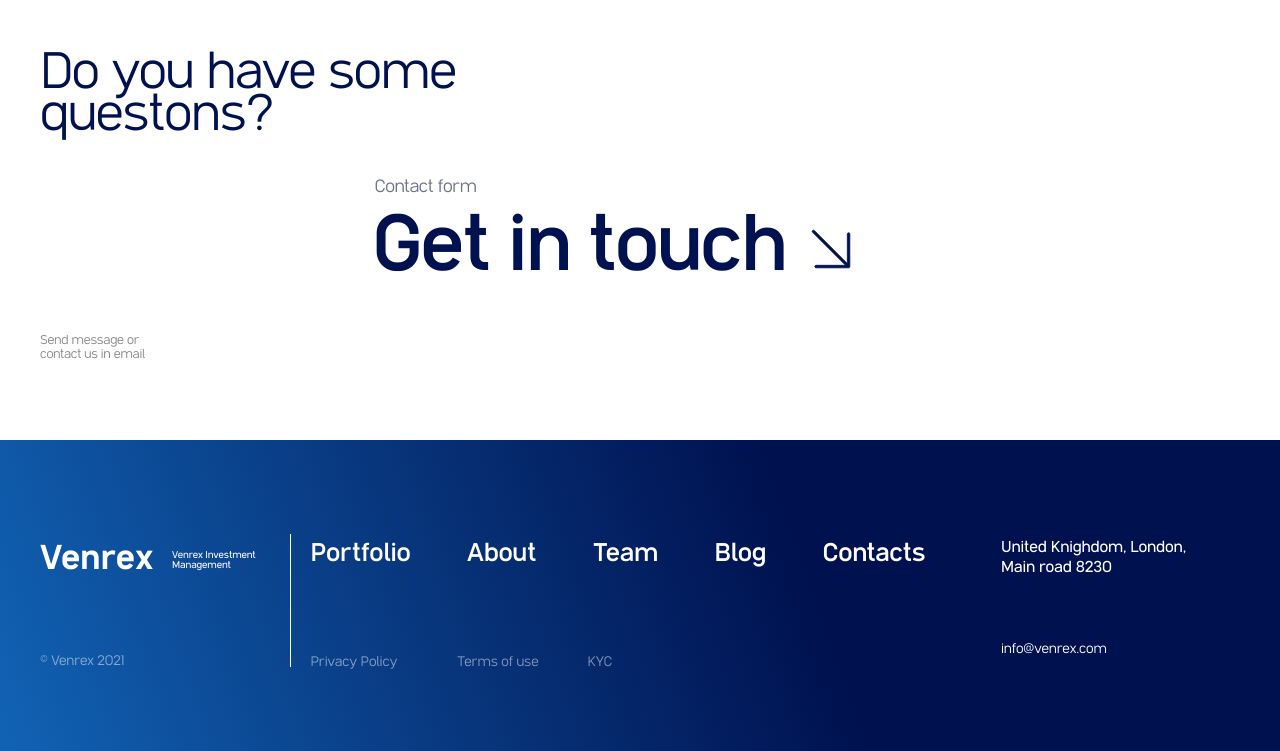
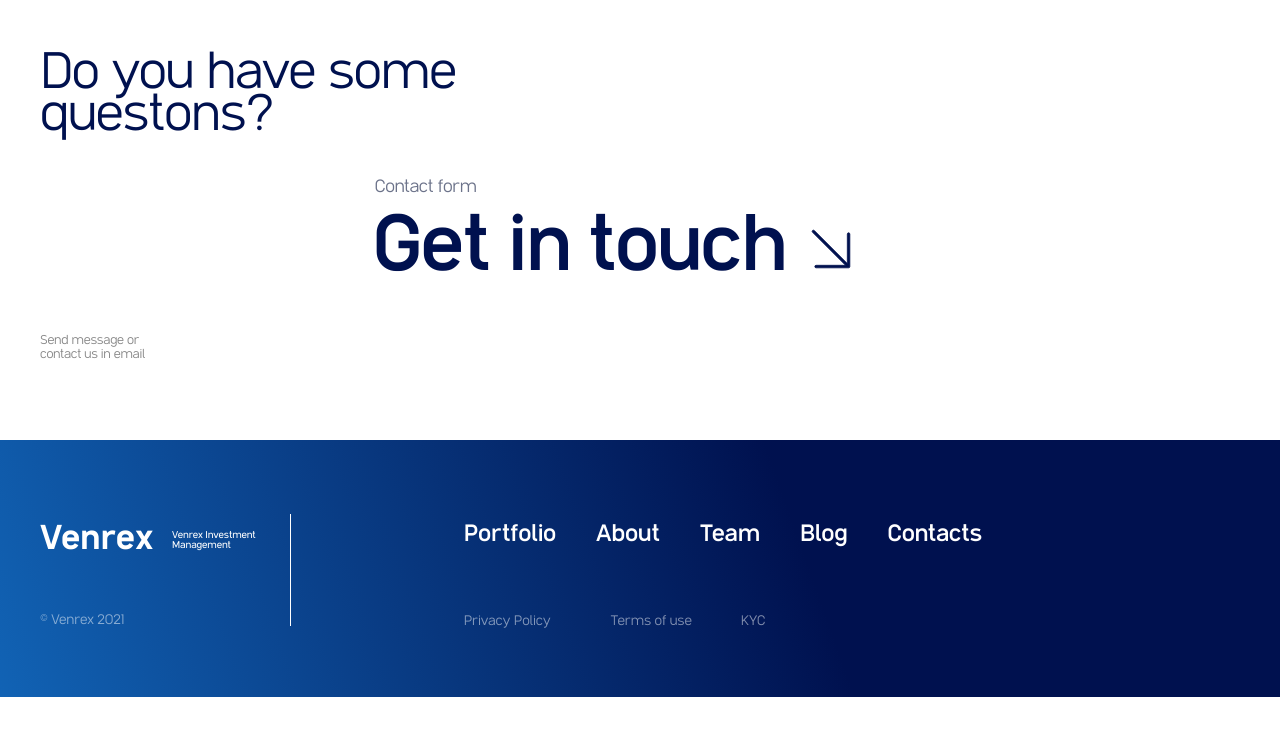
Before and after one commit to irrbis38/investment, a plain HTML site: page html/index.html in a window 1280 px wide. Shown: the part 4449-5200 px from the top of the page. After the commit the page ends 5146 px from the top, so only its background shows below. Drawn offline with Linux system fonts and the light colour scheme; files whose address does not match are found by name.

Commit message:
feat: add adaptive styles to footer

```diff
--- a/sources/src/sass/blocks/_footer.scss
+++ b/sources/src/sass/blocks/_footer.scss
@@ -2,6 +2,18 @@
   padding: 98px 0 80px;
   background: linear-gradient(250.43deg, #00114f 37.63%, #1470c5 110.07%);
   color: var(--white-color);
+
+  @include md {
+    padding: 78px 0 67px;
+  }
+
+  @include xs {
+    padding: 58px 0 54px;
+  }
+
+  @include xxs {
+    padding: 36px 0 40px;
+  }
 }
 
 .footer__container {
@@ -15,6 +27,37 @@
   gap: 71px 0;
   padding-right: 54px;
 
+  @include md {
+    gap: 50px 0;
+  }
+
+  @include sm {
+    grid-template-areas:
+      "logo logo"
+      "menu menu"
+      "copyright rules";
+    padding-right: 0;
+  }
+
+  @include xxs {
+    grid-template-columns: 1fr;
+    grid-template-areas:
+      "logo"
+      "menu"
+      "rules"
+      "copyright";
+    padding-right: 0;
+    padding: 0 3px;
+  }
+
+  @include xs {
+    gap: 38px 0;
+  }
+
+  @include xxs {
+    gap: 14px 0;
+  }
+
   &::after {
     content: "";
     position: absolute;
@@ -23,6 +66,10 @@
     width: 1px;
     height: 100%;
     background-color: var(--white-color);
+
+    @include sm {
+      display: none;
+    }
   }
 }
 
@@ -32,26 +79,87 @@
   display: flex;
   align-items: center;
 
+  @include sm {
+    position: relative;
+    padding-bottom: 27px;
+    border-bottom: 1px solid var(--white-color);
+
+    &::after {
+      content: "";
+      position: absolute;
+      bottom: 0;
+      left: 150px;
+      width: 1px;
+      height: 109%;
+      background-color: var(--white-color);
+    }
+  }
+
   .logo__main {
     top: 0;
     width: 114px;
     margin-right: 18px;
     color: var(--white-color);
+
+    @include sm {
+      margin-right: 59px;
+    }
   }
 
   .logo__descr {
     width: 87px;
     margin-right: 0;
+
+    @include xxs {
+      position: relative;
+      top: 3px;
+      width: unset;
+      min-width: 95px;
+      font-size: 11px;
+      line-height: 100%;
+    }
   }
 }
 
 .footer__nav {
   grid-area: menu;
-  min-width: 615px;
+  // min-width: 615px;
   margin-right: 25px;
+
+  @include md {
+    margin-right: 0;
+  }
 
   .menu__list {
     gap: 0 56px;
+
+    @include md {
+      gap: 0 40px;
+    }
+
+    @include sm {
+      justify-content: flex-start;
+    }
+
+    @include xxs {
+      display: block;
+      min-width: auto;
+      padding-left: 31px;
+    }
+  }
+
+  .menu__item {
+    @include xxs {
+      width: max-content;
+
+      &::after {
+        bottom: 5px;
+      }
+
+      &:hover::after {
+        transform: translateY(2px);
+      }
+    }
   }
 
   .menu__link {
@@ -59,6 +167,21 @@
     font-weight: 600;
     line-height: 32px;
     color: var(--white-color);
+
+    @include md {
+      font-size: 24px;
+      line-height: 34px;
+    }
+
+    @include xs {
+      font-size: 22px;
+      line-height: 36px;
+    }
+
+    @include xxs {
+      font-size: 20px;
+      line-height: 38px;
+    }
   }
 }
 
@@ -69,6 +192,10 @@
   font-size: 16px;
   line-height: 20px;
   letter-spacing: -0.01em;
+
+  @include md {
+    display: none;
+  }
 }
 
 .footer__copyright {
@@ -78,12 +205,27 @@
   line-height: 16px;
   letter-spacing: -0.01em;
   opacity: 0.5;
+
+  @include xxs {
+    padding-left: 31px;
+  }
 }
 
 .footer__rules {
   grid-area: rules;
   display: flex;
   margin-right: 25px;
+
+  @include sm {
+    margin-right: 0;
+    justify-content: flex-end;
+  }
+
+  @include xxs {
+    display: block;
+    margin-bottom: 12px;
+    padding-left: 31px;
+  }
 }
 
 .footer__rule {
@@ -98,6 +240,14 @@
 
   &:hover {
     opacity: 1;
+  }
+
+  @include xxs {
+    display: block;
+    width: max-content;
+    opacity: 1;
+    font-size: 13px;
+    line-height: 22px;
   }
 }
 
@@ -117,4 +267,8 @@
   font-size: 14px;
   line-height: 18px;
   letter-spacing: -0.01em;
+
+  @include md {
+    display: none;
+  }
 }
```
Also changed, not shown: html/css/main.css, html/css/main.min.css, 2 other files.
